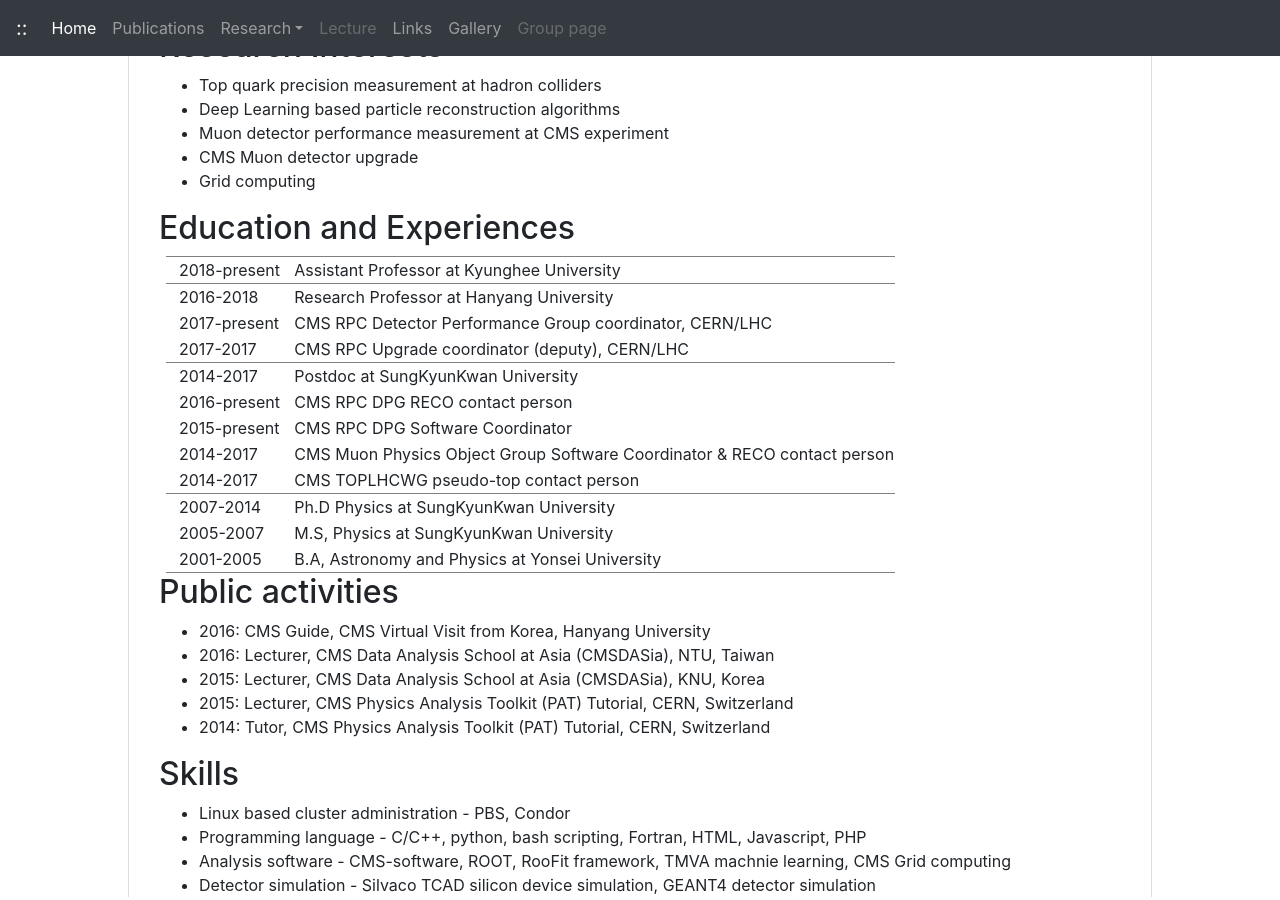
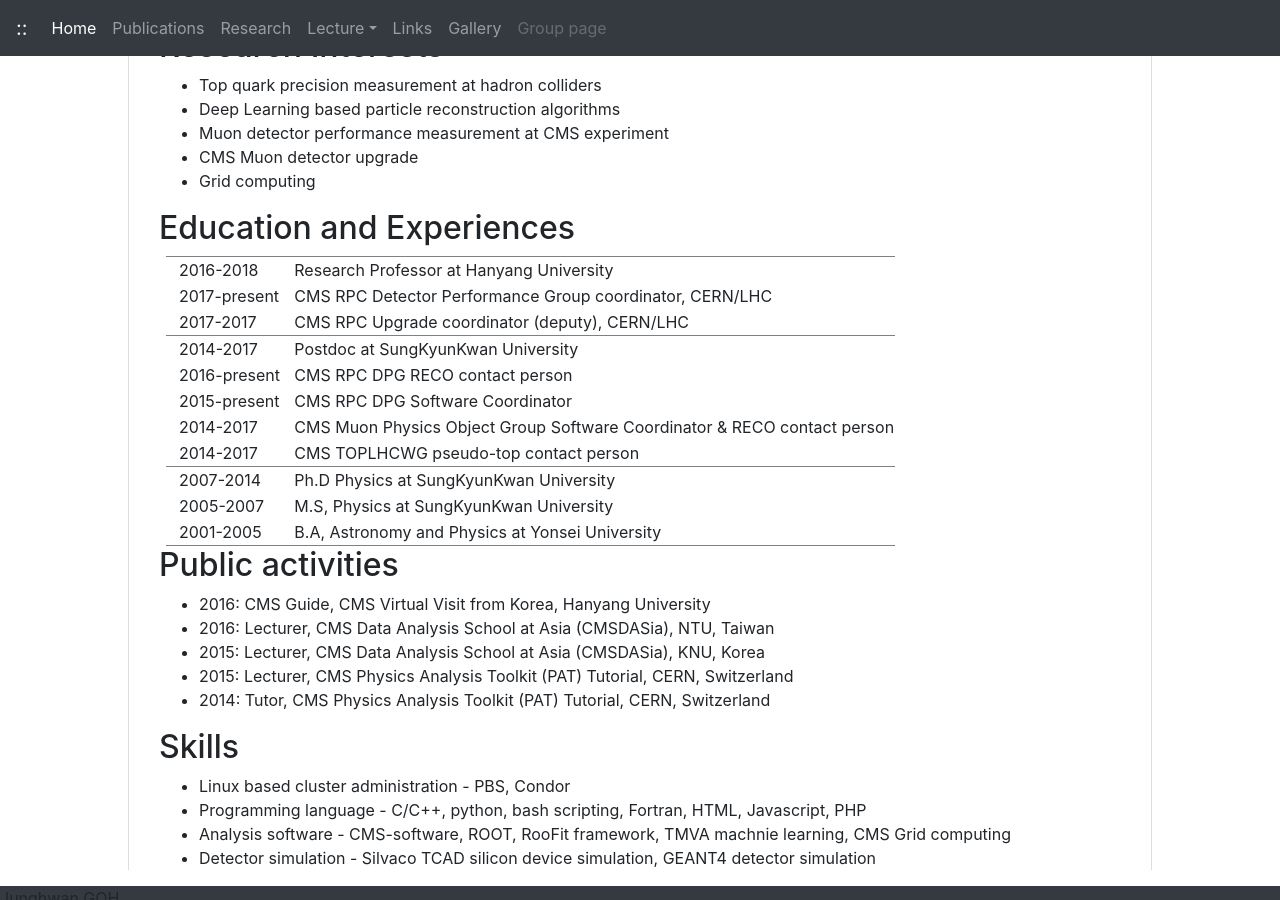
Before and after one commit to jhgoh/jhgoh.github.io, a Jekyll site: the page built from index.html, in a window 1280 px wide and 900 px high, scrolled down 656 px. Built offline with Jekyll 4.4.1, drawn with Linux system fonts in a browser that asks for light colours; nearby versions of some CDN libraries; grey boxes are pictures that could not be loaded.

Commit message:
tune
change menu

testing

rollback menu

```diff
--- a/_includes/header.html
+++ b/_includes/header.html
@@ -13,15 +13,15 @@
           <li class="nav-item {%if page.title == 'Publications'%}active{%endif%}">
             <a class="nav-link" href="Publications">Publications</a>
           </li>
+          <li class="nav-item {%if page.title == 'Research'%}active{%endif%}">
+            <a class="nav-link" href="Research">Research</a>
+          </li>
           <li class="nav-item dropdown">
-            <a class="nav-link dropdown-toggle" href="#" id="dropdown01" data-toggle="dropdown" aria-haspopup="true" aria-expanded="false">Research</a>
+            <a class="nav-link dropdown-toggle" href="#" id="dropdown01" data-toggle="dropdown" aria-haspopup="true" aria-expanded="false">Lecture</a>
             <div class="dropdown-menu" aria-labelledby="dropdown01">
-              <a class="dropdown-item" href="Research-CMS_Experiment">CMS experiment</a>
-              <!--<a class="dropdown-item" href="#">Machine Learning</a>-->
+              <a class="dropdown-item" href="Lecture/2018-Spring-Grad-ElectroDynamics">2018 봄 대학원 전자기학</a>
+              <a class="dropdown-item" href="Lecture/2018-Spring-EMPractice">2018 봄 전자기학 연습</a>
             </div>
-          </li>
-          <li class="nav-item {%if page.title == 'Lecture'%}active{%endif%}">
-            <a class="nav-link disabled" href="#">Lecture</a>
           </li>
           <li class="nav-item {%if page.title == 'Links'%}active{%endif%}">
             <a class="nav-link" href="Links">Links</a>
--- a/index.html
+++ b/index.html
@@ -14,7 +14,7 @@
 </style>
 <div style="width:100%">
 <table class="cv-card"><tr style="padding-top:20px;padding-bottom:20px">
-  <td style="vertical-align:top;text-align:right" width="200px"><img src="https://avatars0.githubusercontent.com/u/4388926?s=250" style="width:150px;padding:3px;border:1px solid black" /></td>
+  <td style="vertical-align:top;text-align:right" width="170px"><img src="https://avatars0.githubusercontent.com/u/4388926?s=250" style="width:150px;padding:3px;border:1px solid black" /></td>
   <td style="vertical-align:top;padding-left:5px">
     <h1 style="font-size:20pt">고정환 <span style="font-size:15pt;color:#333">Junghwan Goh</span></h1>
     <div class="social" style="padding-left:10px;font-size:9pt">
@@ -52,7 +52,7 @@
 table.cv-table tr.linebot {border-bottom:1px solid gray}
 </style>
 <table class="cv-table">
-  <tr class="linetop"><td>2018-present</td><td>Assistant Professor at Kyunghee University</td></tr>
+<!--  <tr class="linetop"><td>2018-present</td><td>Assistant Professor at Kyunghee University</td></tr> -->
   <tr class="linetop"><td>2016-2018   </td><td>Research Professor at Hanyang University</td></tr>
   <tr><td>2017-present</td><td>CMS RPC Detector Performance Group coordinator, CERN/LHC</td></tr>
   <tr><td>2017-2017   </td><td>CMS RPC Upgrade coordinator (deputy), CERN/LHC</td></tr>
```
Also changed, not shown: Research.md (renamed from Research-CMS_Experiment.md).
